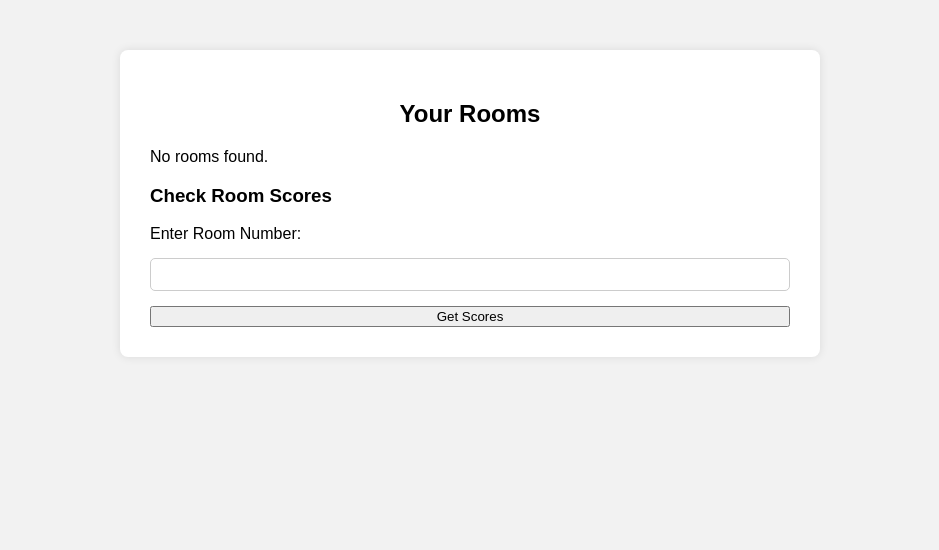
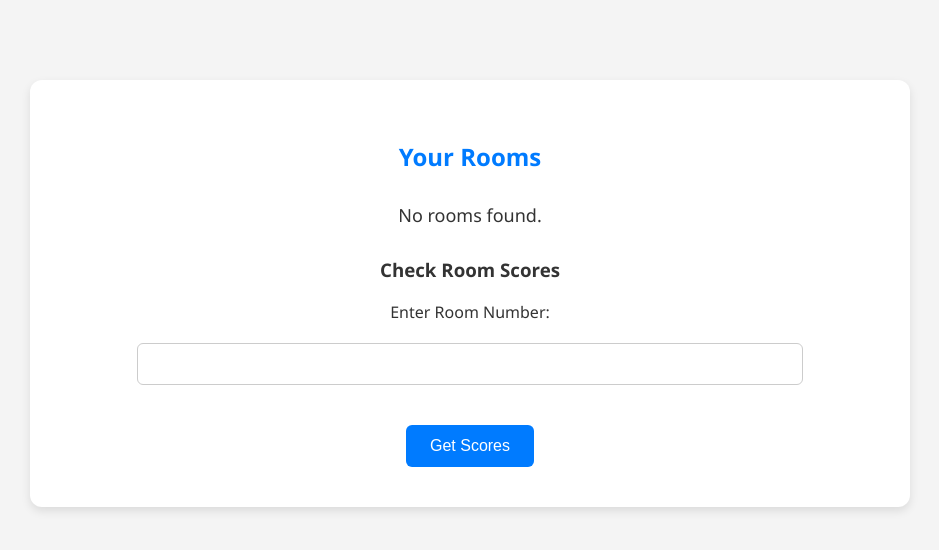
Before and after one commit to himani-kh/Quizly, a FastAPI app: template quiz_management_service/templates/view_rooms.html in a window 1280 px wide. Shown: the top 550 px of the page, without its empty margins (170-1109 px from the left). Run offline with FastAPI, Linux system fonts and the light colour scheme; the template is opened without the code that fills it, so the values that code supplies are empty.

Commit message:
Update view_rooms.html

```diff
--- a/quiz_management_service/templates/view_rooms.html
+++ b/quiz_management_service/templates/view_rooms.html
@@ -2,39 +2,44 @@
 <html>
 <head>
     <title>Your Quiz Rooms</title>
-    <link rel="stylesheet" href="/static/styles.css">
 </head>
-<body>
-    <div class="container">
-        <h2>Your Rooms</h2>
+<body style="margin: 0; padding: 0; font-family: 'Segoe UI', Arial, sans-serif; background-color: #f4f4f4;">
+
+    <div style="max-width: 800px; margin: 80px auto; background-color: #ffffff; padding: 40px; border-radius: 12px; box-shadow: 0 4px 10px rgba(0, 0, 0, 0.1);">
+        <h2 style="text-align: center; color: #007BFF; margin-bottom: 30px;">Your Rooms</h2>
 
         {% if rooms %}
-        <table border="1">
+        <table border="1" style="width: 100%; border-collapse: collapse; margin-bottom: 30px;">
             <thead>
-                <tr>
-                    <th>Room Name</th>
-                    <th>Room Number</th>
+                <tr style="background-color: #007BFF; color: white;">
+                    <th style="padding: 12px; text-align: left;">Room Name</th>
+                    <th style="padding: 12px; text-align: left;">Room Number</th>
                 </tr>
             </thead>
             <tbody>
                 {% for room in rooms %}
                 <tr>
-                    <td>{{ room.name }}</td>
-                    <td>{{ room.roomNumber }}</td>
+                    <td style="padding: 12px; border-top: 1px solid #ddd;">{{ room.name }}</td>
+                    <td style="padding: 12px; border-top: 1px solid #ddd;">{{ room.roomNumber }}</td>
                 </tr>
                 {% endfor %}
             </tbody>
         </table>
         {% else %}
-        <p>No rooms found.</p>
+        <p style="font-size: 18px; color: #333; text-align: center;">No rooms found.</p>
         {% endif %}
 
-        <h3>Check Room Scores</h3>
-        <form action="http://localhost:8003/get-scores" method="get">
-            <label for="room_number">Enter Room Number:</label>
-            <input type="text" id="room_number" name="room_number" required>
-            <button type="submit">Get Scores</button>
+        <h3 style="text-align: center; color: #333; margin-top: 30px;">Check Room Scores</h3>
+        <form action="http://localhost:8003/get-scores" method="get" style="display: flex; flex-direction: column; gap: 20px; align-items: center;">
+            <label for="room_number" style="font-size: 16px; color: #333;">Enter Room Number:</label>
+            <input type="text" id="room_number" name="room_number" required
+                style="padding: 12px; border: 1px solid #ccc; border-radius: 6px; font-size: 14px; width: 80%;">
+            <button type="submit"
+                style="padding: 12px 24px; background-color: #007BFF; color: white; font-size: 16px; border: none; border-radius: 6px; cursor: pointer; margin-top: 20px;">
+                Get Scores
+            </button>
         </form>
     </div>
+
 </body>
 </html>
```
